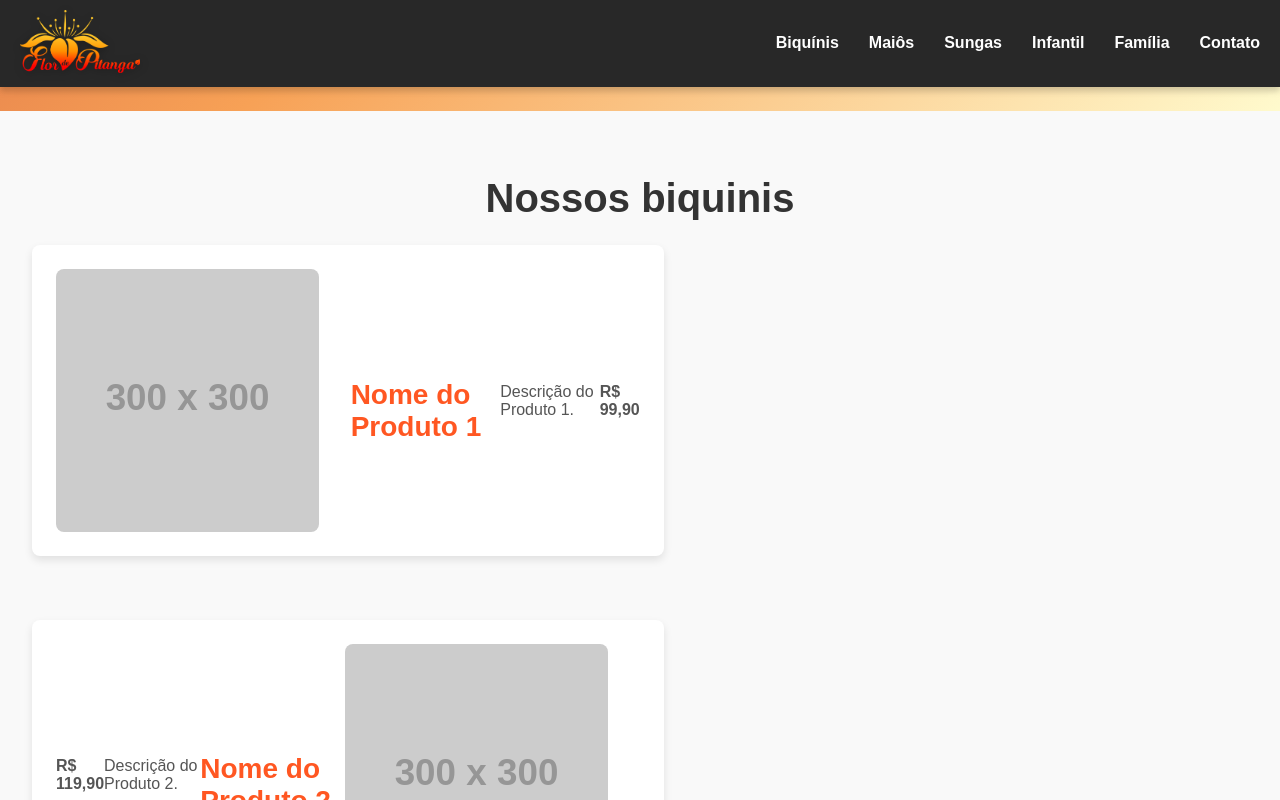
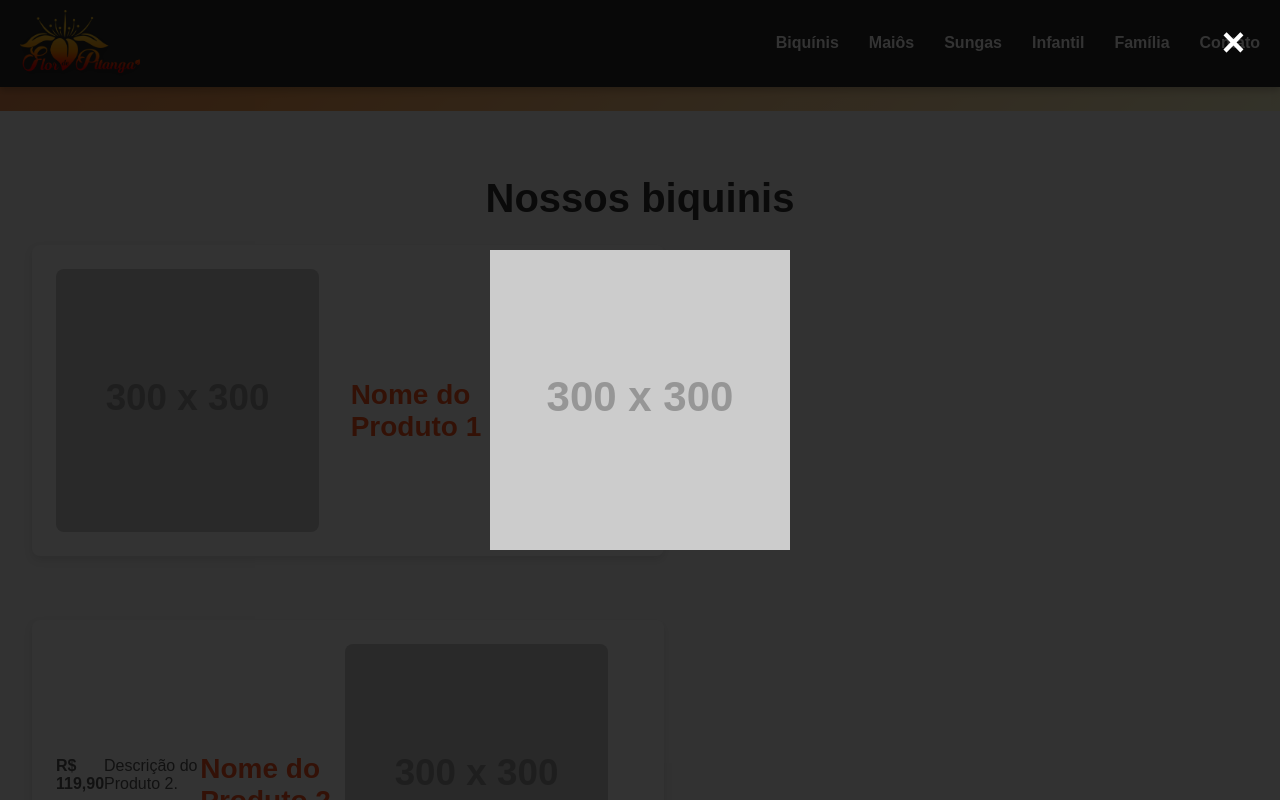
Before and after one commit to Poguiss/main, a plain HTML site: page catalogo-flordpitanga.html in a window 1280 px wide. Both pictures are taken after a click on the picture 187 px from the left and 1107 px from the top of the page. Shown: the part 707-1507 px from the top of the page. Drawn offline with Linux system fonts and the light colour scheme; placeholder pictures from the web are drawn by us.

Commit message:
correção

```diff
--- a/catalogo-flordpitanga.html
+++ b/catalogo-flordpitanga.html
@@ -313,14 +313,13 @@
     </div>
 </section>
 
+    <div id="myModal" class="modal">
+        <span class="close"id="closeBtn">&times;</span>
+        <div class="modal-content">
+        <img id="imgModal">
+        </div>
+    </div>
     <script src="index.js"></script>
-    <div id="myModal" class="modal">
-        <span class="close">&times;</span>
-        <img class="modal-content" id="imgModal">
-    </div>
-
-</body>
-
     <footer class="footer">
         <div class="footer-container">
             <div class="mini-logo">
@@ -329,5 +328,5 @@
             <p>&copy; 2024 Flor De Pitanga. Todos os direitos reservados.</p>
         </div>
     </footer>
-
+</body>
 </html>
--- a/index.js
+++ b/index.js
@@ -14,24 +14,26 @@ document.addEventListener("DOMContentLoaded", function () {
 
 
 
-const modal = document.getElementById("myModal");
-const modalImg = document.getElementById("imgModal");
-const closeBtn = document.getElementsByClassName("close")[0];
+
+
 
 
 document.querySelectorAll('.produto img').forEach(img => {
     img.addEventListener('click', function () {
+        const modal = document.getElementById("myModal");
+const modalImg = document.getElementById("imgModal");
         modal.style.display = "block";
         modalImg.src = this.src;
     });
 });
 
-
+const closeBtn = document.querySelector("#closeBtn");
 closeBtn.addEventListener('click', function () {
+    const modal = document.getElementById("myModal");
     modal.style.display = "none";
 });
 
-
+const modal = document.getElementById("myModal");
 modal.addEventListener('click', function (event) {
     if (event.target === modal) {
         modal.style.display = "none";
--- a/styles.css
+++ b/styles.css
@@ -344,8 +344,13 @@ main {
 }
 
 .modal-content {
-    display: block;
-    margin: auto;
+    display: flex;
+    align-items: center;
+    justify-content: center;
+    height: 100vh;
+}
+
+.modal-content img{
     max-width: 80%;
     max-height: 80%;
 }
```
Lines whose indentation alone changed are shown as unchanged.
